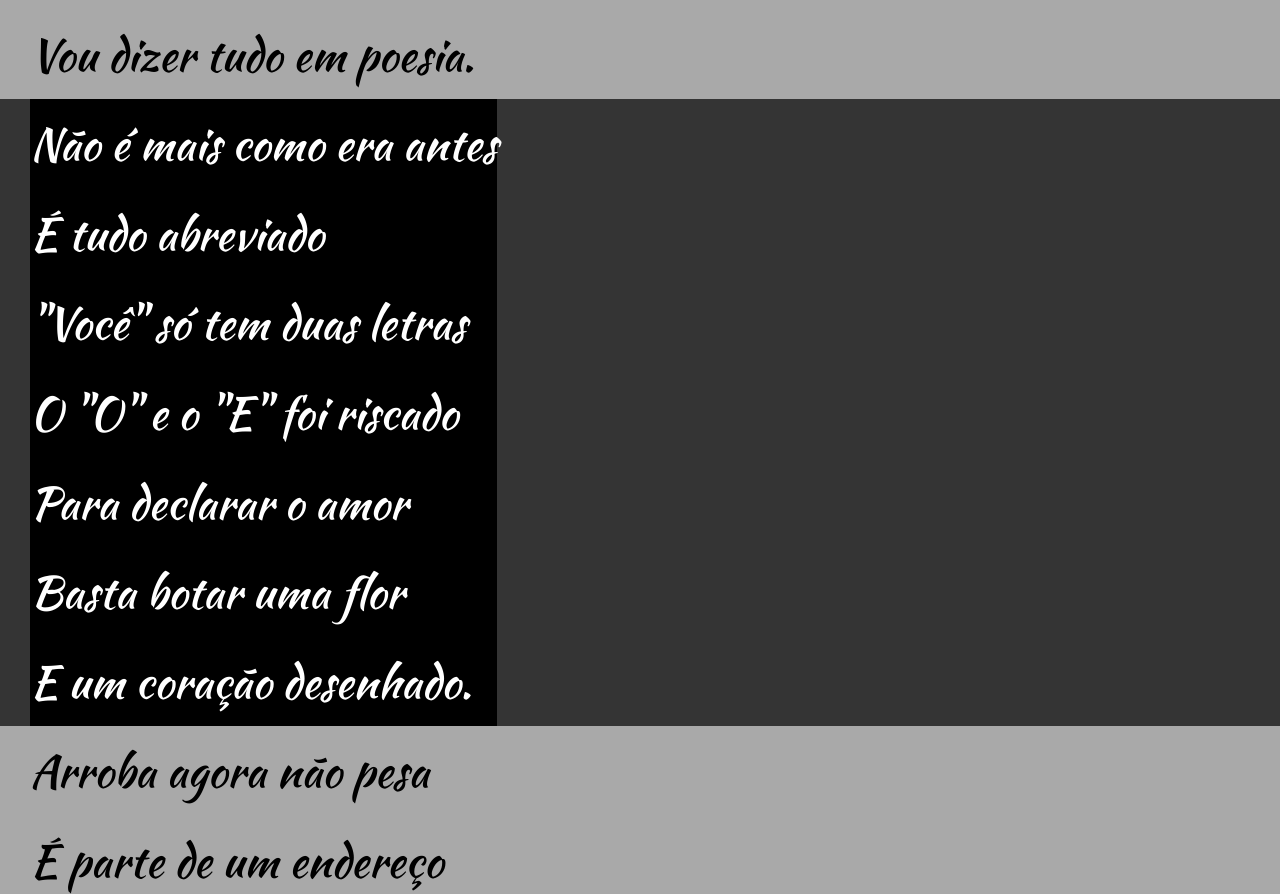
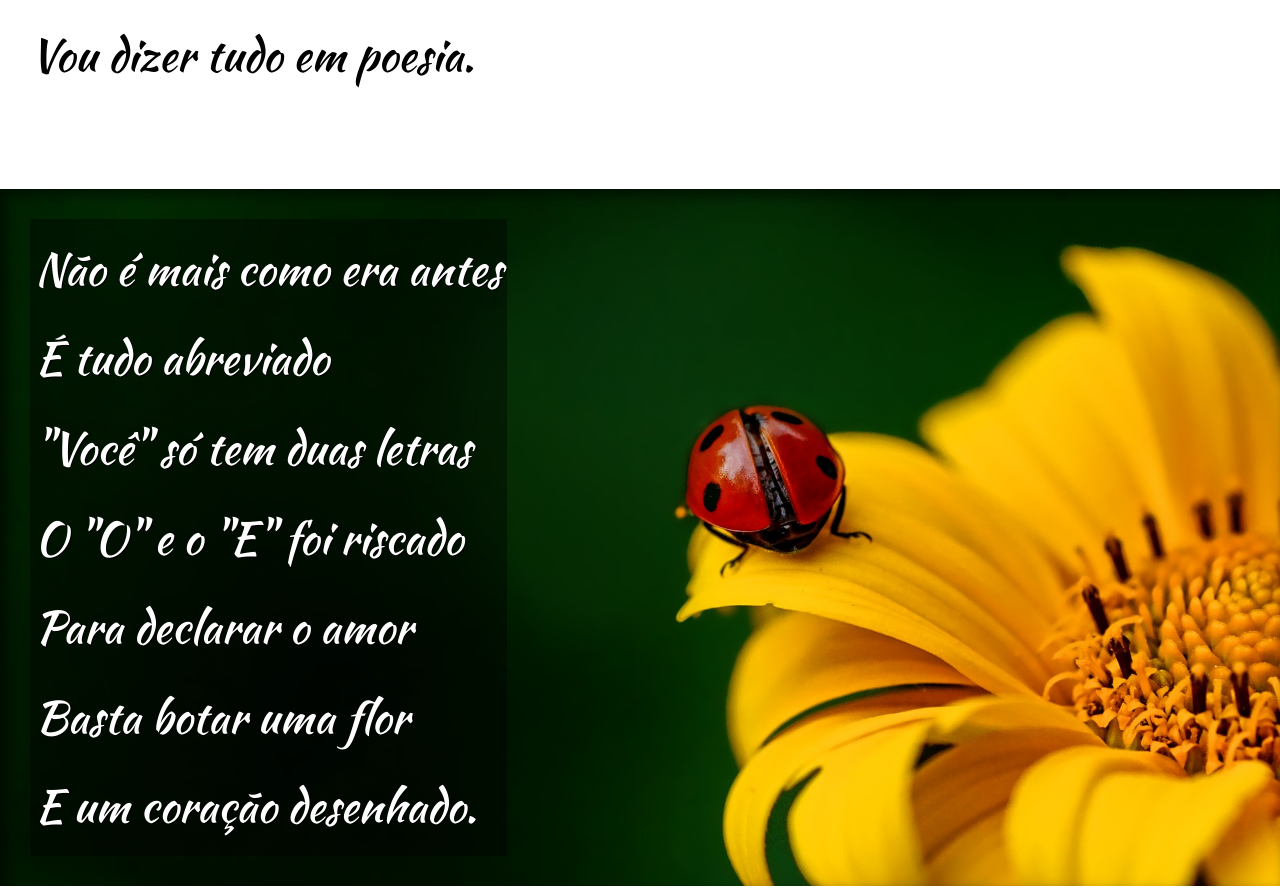
Before and after one commit to adrianoalcaraz/html-css, a plain HTML site: page exercicios/ex005/index.html in a window 1280 px wide. Shown: the part 788-1682 px from the top of the page. Drawn offline with Linux system fonts and the light colour scheme.

Commit message:
atualização do site adicionando efeito parallax

```diff
--- a/exercicios/ex005/index.html
+++ b/exercicios/ex005/index.html
@@ -26,7 +26,7 @@
         </p>
     </section>
 
-    <section class="imagem">
+    <section class="imagem" id="img01">
         <p>
             Não é mais como era antes <br>
             É tudo abreviado <br>
@@ -60,7 +60,8 @@
         </p>
     </section>
 
-    <section class="imagem">
+    <section class="imagem" id="img02">
+        <p>
             Tenho saudade das cartas <br>
             Escritas com a própria mão <br>
             Mandava no mês de Junho <br>
@@ -68,6 +69,7 @@
             Mas matava a saudade <br>
             Era texto de verdade <br>
             Nas linhas do coração. <br>
+        </p>
     </section>
 
     <section class="normal">
--- a/exercicios/ex005/style.css
+++ b/exercicios/ex005/style.css
@@ -17,7 +17,7 @@
 }
 html, body {
     min-height: 100vh;
-    background-color: darkgray;
+    background-color: white;
     font-family: var(--fonte1);
 }
 header {
@@ -51,15 +51,34 @@ section {
     font-size: 3.5vw;
 }
 section.normal {
-
+    background-color: white;
+    color: black;
 }
 section.imagem {
-    background-color: rgba(0, 0, 0, 0.692);
+    background-color: rgba(51, 51, 51);
     color: white;
+    box-shadow: inset 6px 6px 13px rgba(0, 0, 0, 0.562);
+    background-attachment: fixed;
 }
 section.imagem > p {
     display: inline-block;
-    background-color: black;
+    padding: 5px;
+    background-color: rgba(0, 0, 0, 0.397);
+    text-shadow: 1px 1px 0px black;
+    }
+section > p {
+    padding-bottom: 2em;
+}
+section#img01 {
+    background-image: url('imagens/background001.jpg');
+    background-position: right center;
+    padding: 30px;
+    background-size: cover;
+}
+section#img02 {
+    background-image: url('imagens/background002.jpg');
+    padding: 30px;
+    background-size: cover;
 }
 footer {
     background-color: black;
```
Lines whose indentation alone changed are shown as unchanged.
